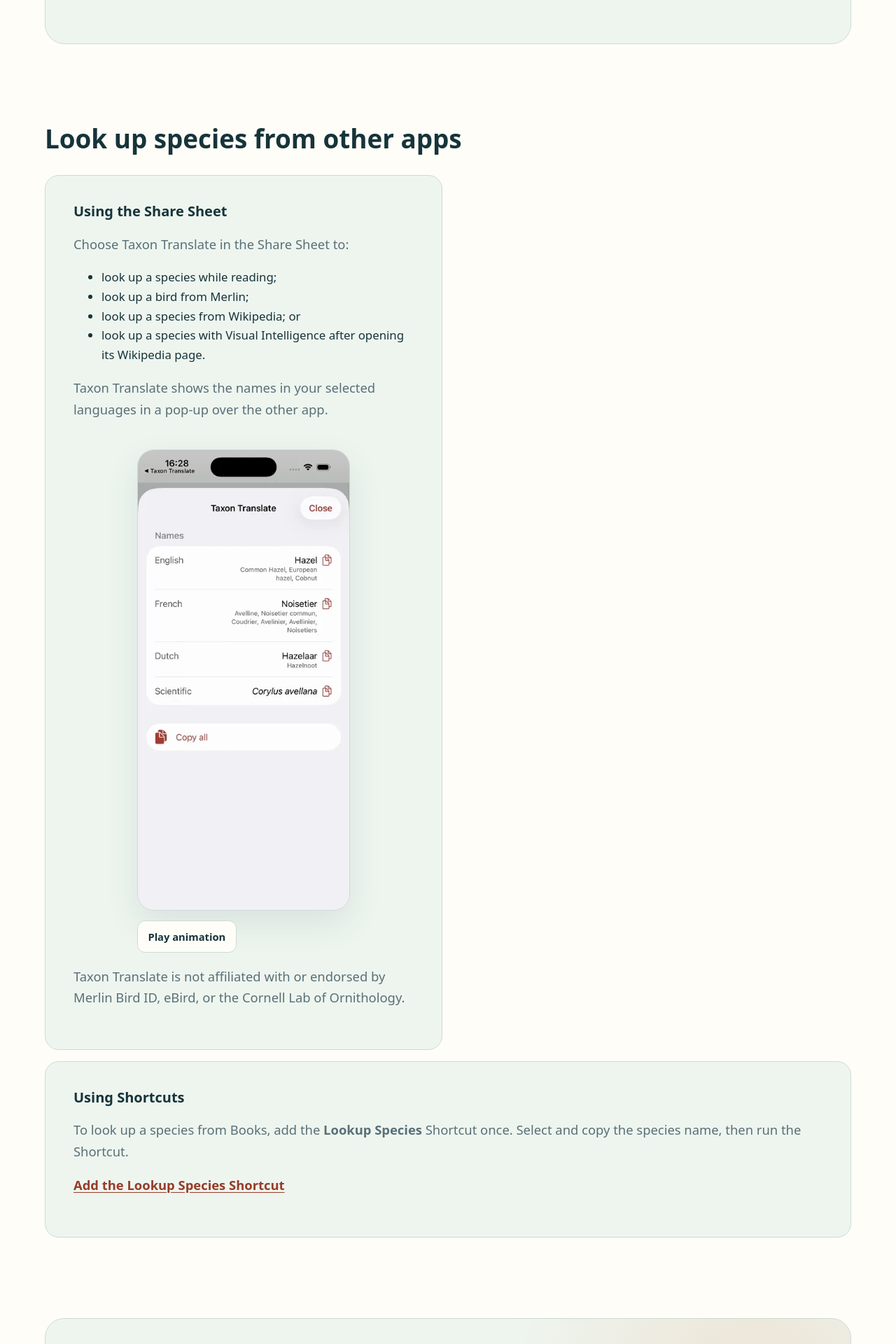
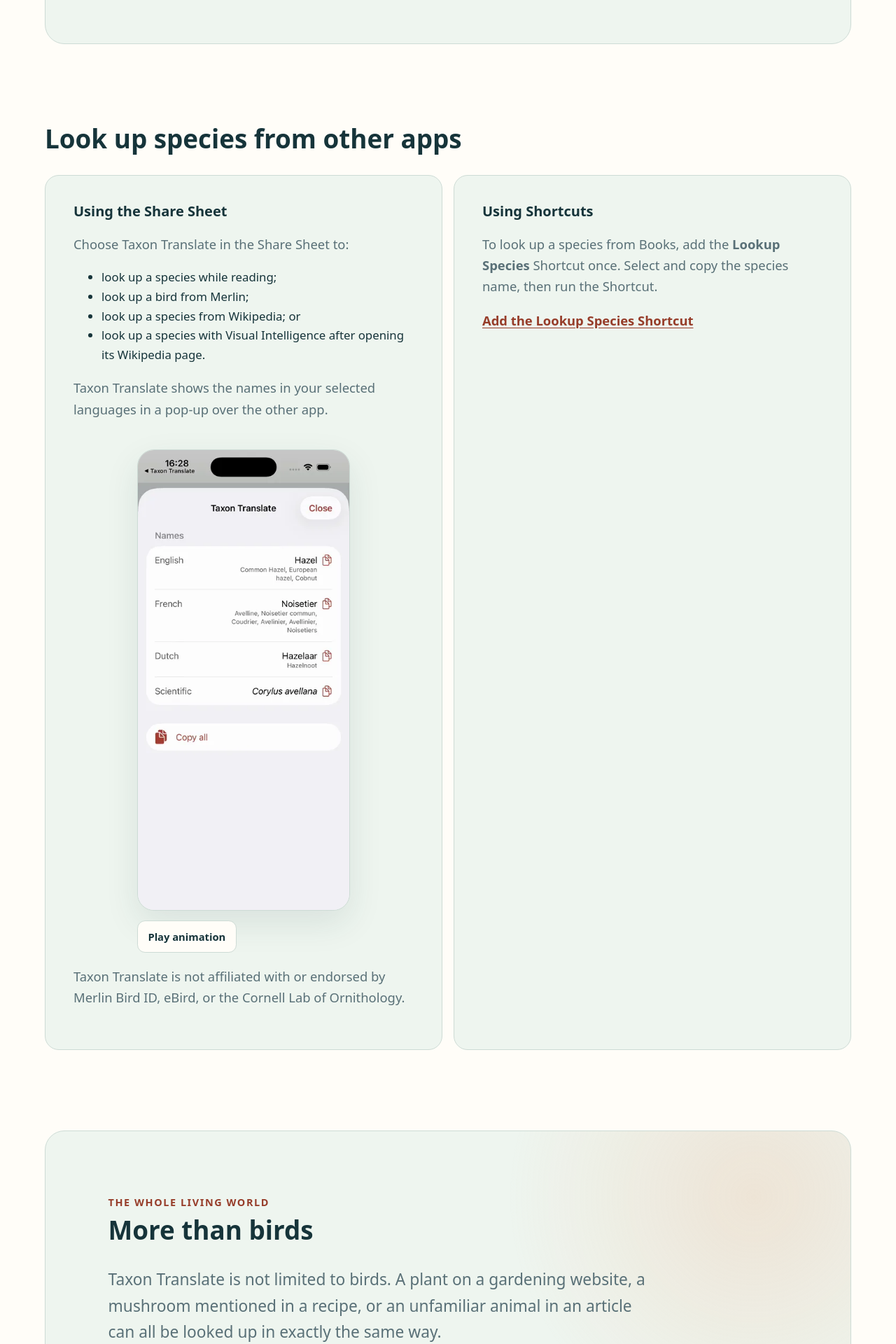
Before and after one commit to axel58170/taxon-site, a Jekyll site: the page built from website/index.md, in a window 1280 px wide. Shown: the part 1956-3876 px from the top of the page at 70% size. Built offline with Jekyll 4.4.1, drawn with Linux system fonts in a browser that asks for light colours.

Commit message:
Align homepage usage cards

```diff
--- a/website/assets/site.css
+++ b/website/assets/site.css
@@ -256,10 +256,6 @@
   background: var(--soft);
 }
 
-.short-story:last-child {
-  grid-column: 1 / -1;
-}
-
 .short-story h3 {
   margin-top: 0;
 }
@@ -442,10 +438,6 @@
     grid-template-columns: 1fr;
   }
 
-  .short-story:last-child {
-    grid-column: auto;
-  }
-
   .workflow-section-reversed .workflow-copy,
   .workflow-section-reversed .feature-media {
     grid-row: auto;
@@ -480,10 +472,6 @@
     background: rgb(20 45 48 / 78%);
   }
 
-  .button {
-    background: var(--accent);
-    color: #31170f;
-  }
 }
 
 @media (prefers-reduced-motion: reduce) {
```
